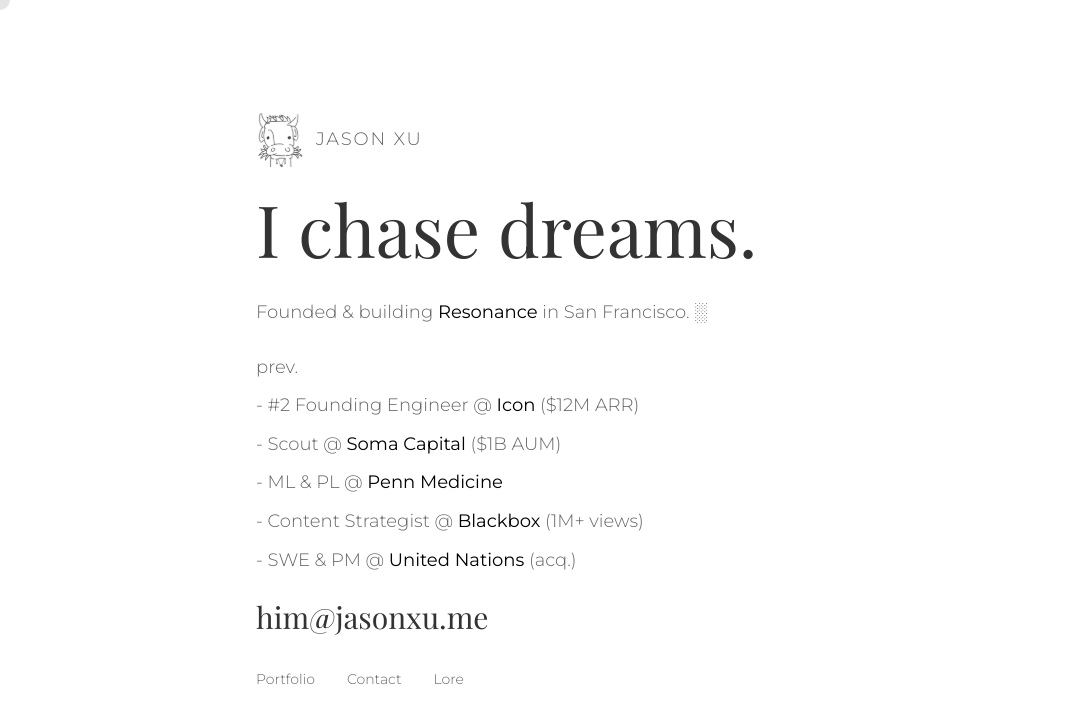
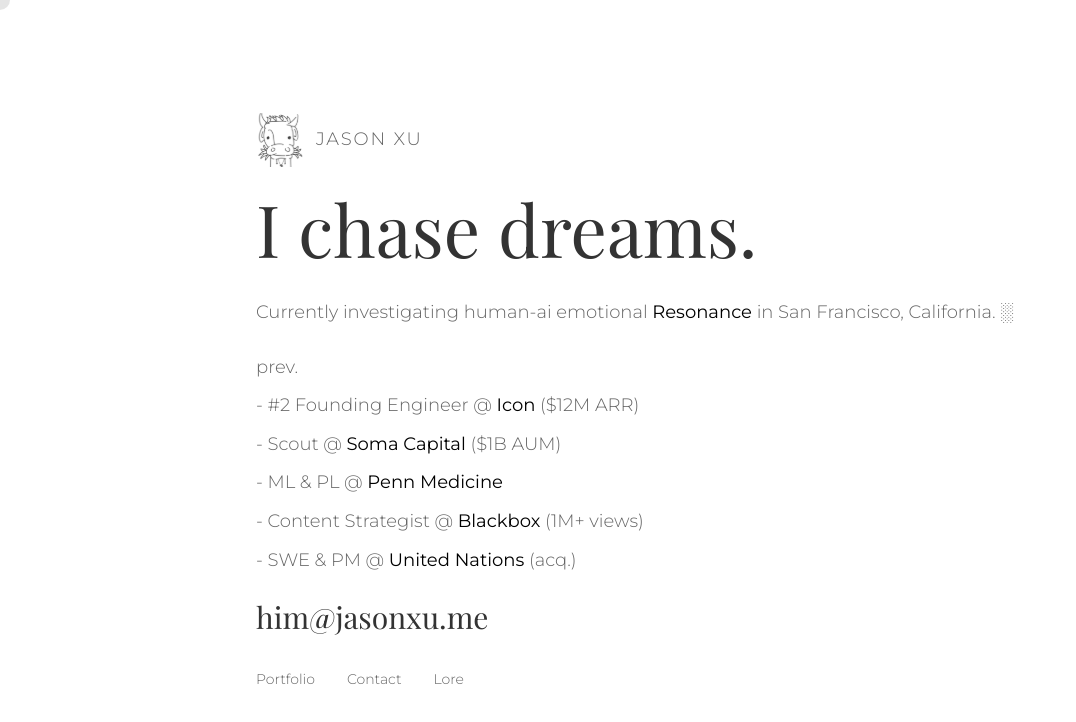
Before and after one commit to Mootbing/JasonXu.me, a Next.js app: page / in a window 1280 px wide. Shown: the top 722 px of the page, without its empty margins (0-1076 px from the left). Built offline with nearby package versions, Linux system fonts and the light colour scheme; a web font is replaced by a local one.

Commit message:
Update homepage intro copy

```diff
--- a/app/page.tsx
+++ b/app/page.tsx
@@ -20,9 +20,9 @@
 // Content Constants
 const HERO_CONTENT: HeroItem[] = [
   [
-    { text: "Founded & building " },
+    { text: "Currently investigating human-ai emotional " },
     { link: { text: "Resonance", url: "https://rsnc.ai" } },
-    { text: " in San Francisco." },
+    { text: " in San Francisco, California." },
   ],
   [
     { text: "prev." },
```
